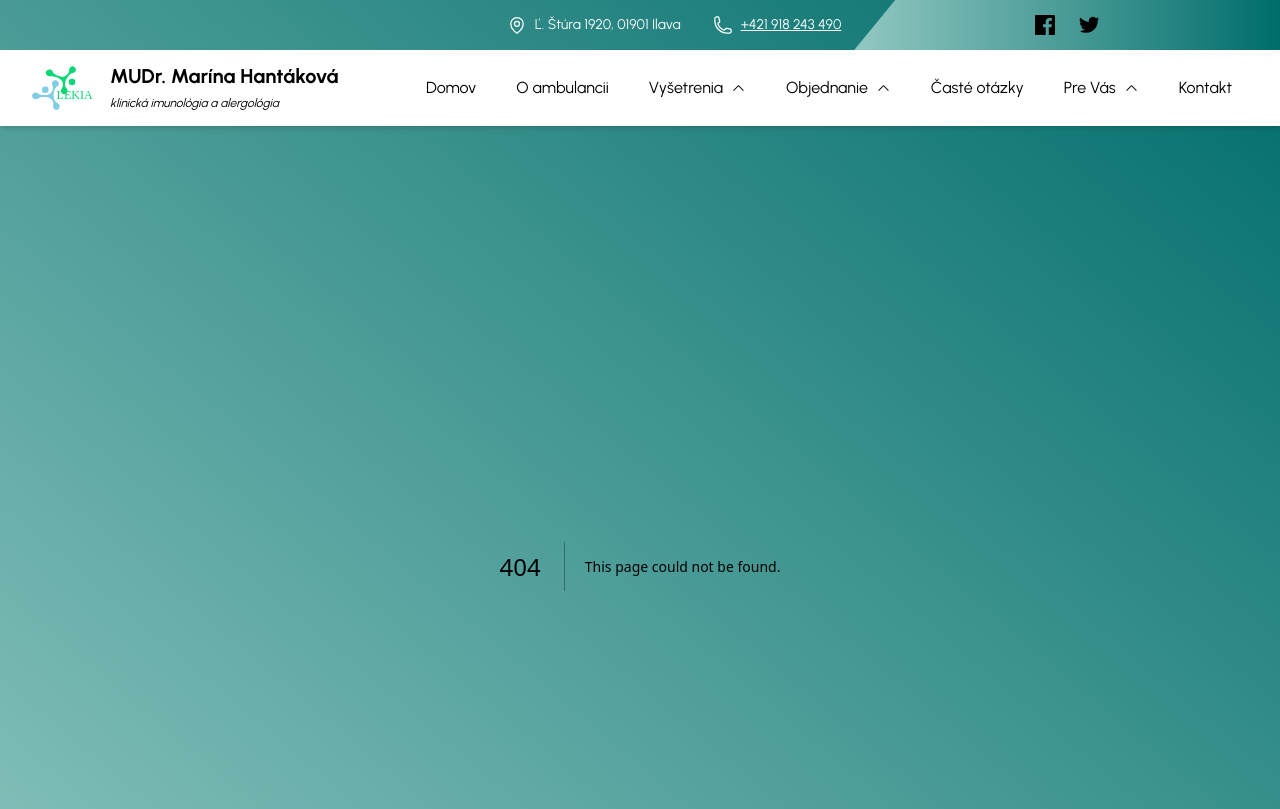
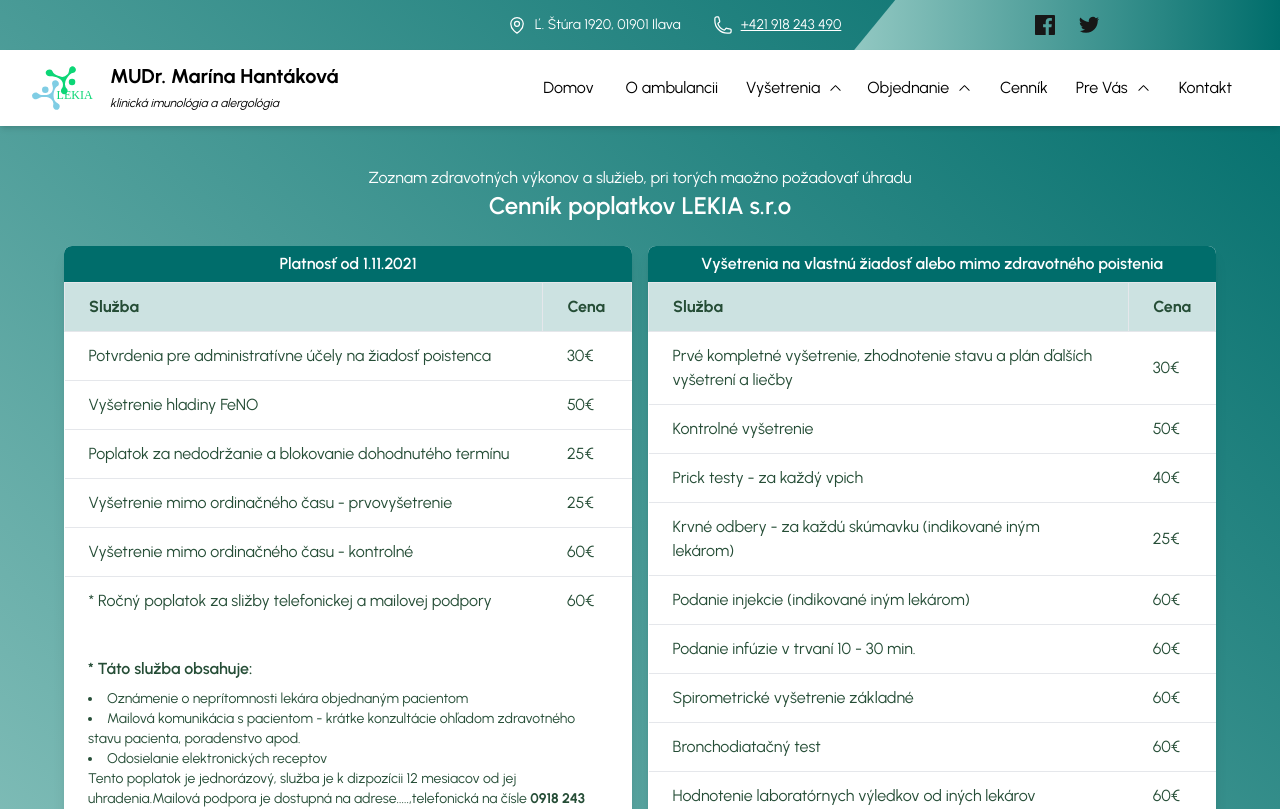
Before and after one commit to Edd224/my-doctor-website, a Next.js app: page /cost in a window 1280 px wide. Before the commit this address had no page. Shown: the top 809 px of the page. Built offline with nearby package versions, Linux system fonts and the light colour scheme.

Commit message:
cost, info hero

```diff
--- /dev/null
+++ b/app/cost/page.tsx
@@ -0,0 +1,95 @@
+'use client';
+
+const Cost = () => {
+    const services = [
+        { name: 'Potvrdenia pre administratívne účely na žiadosť poistenca', price: '30€' },
+        { name: 'Vyšetrenie hladiny FeNO', price: '50€' },
+        { name: 'Poplatok za nedodržanie a blokovanie dohodnutého termínu', price: '25€' },
+        { name: 'Vyšetrenie mimo ordinačného času - prvovyšetrenie', price: '25€' },
+        { name: 'Vyšetrenie mimo ordinačného času - kontrolné', price: '60€' },
+        { name: '* Ročný poplatok za sližby telefonickej a mailovej podpory', price: '60€' },
+    ];
+
+    const servicesTwo = [
+        { name: 'Prvé kompletné vyšetrenie, zhodnotenie stavu a plán ďalších vyšetrení a liečby', price: '30€' },
+        { name: 'Kontrolné vyšetrenie', price: '50€', info: 'Kompletná diagnostika' },
+        { name: 'Prick testy - za každý vpich', price: '40€' },
+        { name: 'Krvné odbery - za každú skúmavku (indikované iným lekárom)', price: '25€' },
+        { name: 'Podanie injekcie (indikované iným lekárom)', price: '60€' },
+        { name: 'Podanie infúzie v trvaní 10 - 30 min.', price: '60€' },
+        { name: 'Spirometrické vyšetrenie základné', price: '60€' },
+        { name: 'Bronchodiatačný test', price: '60€' },
+        { name: 'Hodnotenie laboratórnych výledkov od iných lekárov', price: '60€' },
+        { name: 'Individuálna konzultácia ohľadom zdrav.stavu, nevyžadujúca vyšetrenie, za každých začatých 15 min.', price: '60€' },
+        { name: 'Výdychový expozičný test na vyšetrenie laktózovej intolerancie alebo SIBO syndrómu', price: '60€' },
+        { name: 'Opätovné vystavenie receptu (pri strate alebo vypršaní platnosti', price: '60€' },
+
+    ];
+
+
+    return (
+        <section className="flex container flex-col items-center justify-center  text-text">
+            <span className="text-white text-center">Zoznam zdravotných výkonov a služieb, pri torých maožno požadovať úhradu</span>
+            <h2 className="text-2xl font-semibold mb-6 text-white text-center">Cenník poplatkov LEKIA s.r.o</h2>
+
+
+            <div className="flex flex-col sm:flex-row space-x-0 sm:space-x-4 space-y-4 sm:space-y-0 ">
+                <div className="w-full max-w-2xl bg-white shadow-lg rounded-lg overflow-hidden">
+                    <p className="text-center font-semibold text-sm sm:text-[16px] p-2  bg-primary text-white">Platnosť od 1.11.2021</p>
+                    <div className="px-4 sm:px-0">
+                        <table className="w-full border-collapse">
+                            <thead>
+                                <tr className="bg-primary/20">
+                                    <th className="text-left px-6 py-3 border">Služba</th>
+                                    <th className="text-left px-6 py-3 border">Cena</th>
+                                </tr>
+                            </thead>
+                            <tbody>
+                                {services.map((service, index) => (
+                                    <tr key={index} className="border-t">
+                                        <td className="px-6 py-3">{service.name}</td>
+                                        <td className="px-6 py-3">{service.price}</td>
+                                    </tr>
+                                ))}
+                            </tbody>
+                        </table>
+                        <div className="p-6">
+                            <h6 className="font-semibold my-2">* Táto služba obsahuje:</h6>
+                            <li className="text-sm">Oznámenie o neprítomnosti lekára objednaným pacientom</li>
+                            <li className="text-sm">Mailová komunikácia s pacientom - krátke konzultácie ohľadom zdravotného stavu pacienta, poradenstvo apod.</li>
+                            <li className="text-sm">Odosielanie elektronických receptov</li>
+                            <p className="text-sm">Tento poplatok je jednorázový, služba je k dizpozícii 12 mesiacov od jej uhradenia.Mailová podpora je dostupná na adrese.....,telefonická na čísle <strong>0918 243 490</strong> počas pracovnej doby ambulacie.</p>
+                        </div>
+                    </div>
+
+                </div>
+
+
+                <div className="w-full max-w-2xl bg-white shadow-lg rounded-lg overflow-hidden">
+                    <h3 className="text-center font-semibold text-nowrap text-sm sm:text-[16px] p-2 bg-primary text-white">Vyšetrenia na vlastnú žiadosť alebo mimo zdravotného poistenia</h3>
+                    <div className="px-4 sm:px-0">
+                        <table className="w-full border-collapse">
+                            <thead>
+                                <tr className="bg-primary/20">
+                                    <th className="text-left px-6 py-3 border">Služba</th>
+                                    <th className="text-left px-6 py-3 border">Cena</th>
+                                </tr>
+                            </thead>
+                            <tbody>
+                                {servicesTwo.map((service, index) => (
+                                    <tr key={index} className="border-t">
+                                        <td className="px-6 py-3 ">{service.name}</td>
+                                        <td className="px-6 py-3 ">{service.price}</td>
+                                    </tr>
+                                ))}
+                            </tbody>
+                        </table>
+                    </div>
+                </div>
+            </div>
+
+        </section>
+    );
+};
+
+export default Cost;
--- a/app/layout.tsx
+++ b/app/layout.tsx
@@ -13,7 +13,7 @@ const urbanist = Urbanist({
 
 
 export const metadata: Metadata = {
-  title: "Alergológ - Profesionálne služby alergológa",
+  title: "Alergológ - MUDr. Marína Hantáková",
   description: "Ponúkame diagnostiku a liečbu alergií pre jednotlivcov a firmy.",
   keywords: "alergológ, alergie, diagnostika, liečba alergií, zdravie",
   openGraph: {
--- a/app/page.tsx
+++ b/app/page.tsx
@@ -37,10 +37,10 @@ const Home: React.FC = () => {
 
   return (
     <section
-      className="relative h-[600px] 2xl:h-[800px] flex flex-col items-center justify-evenly px-8 bg-[url('/logo.svg')] bg-contain bg-center bg-no-repeat rounded-20"
+      className="relative h-auto 2xl:h-[800px] flex flex-col items-center justify-evenly px-8 bg-[url('/logo.svg')] bg-contain bg-center bg-no-repeat rounded-20"
     >
       {/* Zobrazenie údajov o ordinácii v ľavom hornom rohu */}
-      <div className="absolute top-0 left-0 p-4 bg-black/20 text-white text-sm sm:text-xl rounded-10 shadow-xl">
+      <div className="absolute top-0 left-0 p-2 bg-black/20 text-white text-sm sm:text-xl rounded-10 shadow-xl">
         {error ? (
           <p className="text-red-500">Chyba: {error}</p>
         ) : (
@@ -54,14 +54,43 @@ const Home: React.FC = () => {
         )}
       </div>
 
-      {/* <div className="relative text-left text-white shadow-xl backdrop-blur-md p-8 rounded-10 w-full sm:w-2/3">
-        <h1 className="text-3xl md:text-6xl font-black mb-4">
-          Vitajte na stránke vášho alergológa
-        </h1>
-        <p className="text-base md:text-lg max-w-2xl mb-4">
-          Poskytujeme profesionálne služby v oblasti diagnostiky a liečby alergií.
-        </p>
-      </div> */}
+      <div className="max-w-4xl sm:w-2/3  mt-[70px] pb-10 relative text-left text-text shadow-xl backdrop-blur-md p-6 rounded-10 ">
+        <h2 className="text-xl font-semibold mb-4">Ordinačné hodiny</h2>
+        <table className="w-full border-collapse border border-gray-300">
+          <thead>
+            <tr className="bg-white text-center">
+              <th className="border border-gray-300 px-4 py-2">Deň</th>
+              <th className="border border-gray-300 px-4 py-2">Ordinačné hodiny</th>
+              <th className="border border-gray-300 px-4 py-2">* Čistý ordinačný čas</th>
+            </tr>
+          </thead>
+          <tbody>
+            {[
+              { day: 'Pondelok', hours: '07:00 - 15:00', clean: '07:30 - 14:30' },
+              { day: 'Utorok', hours: '07:00 - 15:00', clean: '07:30 - 14:30' },
+              { day: 'Streda', hours: '07:00 - 15:00', clean: '07:30 - 14:30' },
+              { day: 'Štvrtok', hours: '07:00 - 15:00', clean: '07:30 - 14:30' },
+              { day: 'Piatok', hours: '07:00 - 15:00', clean: '07:30 - 09:30' },
+            ].map(({ day, hours, clean }) => (
+              <tr key={day} className="text-center">
+                <td className="border text-white border-gray-300 px-4 py-2">{day}</td>
+                <td className="border text-white border-gray-300 px-4 py-2">{hours}</td>
+                <td className="border text-white border-gray-300 px-4 py-2">{clean}</td>
+              </tr>
+            ))}
+          </tbody>
+        </table>
+        <div className="space-y-2 bg-white p-2">
+          <h4 className='text-xl text-text'>* Čistý ordinačný čas</h4>
+          <p>Čas, v ktorom lekár príjima pacientov za účelom poskytnutia zdravotnej starostlivosti v príslušnej ambulacii. Do čistého ordinačného času sa započítava čas ordinačných hodín schválených príslušným samosprávnym krajom, vyhradený na vyšetrenie pacientov.</p>
+          <p>Do čistého ordinačného času sa nezapočítava čas ordinačných hodín vyhradených na odbery, vyhodnocovanie výsledkov bez prítomnosti pacienta, admnistratívu a konziliárne vyšetrenia.</p>
+        </div>
+        <div className="mt-2">
+        <h3 className='text-text'>Lekár: <span className='font-bold text-xl sm:text-2xl text-nowrap'>MUDr.Marína Hantáková</span></h3>
+        <h4 className='text-text'>Zdravotná sestra: <span className='font-bold text-xl sm:text-2xl text-nowrap'>Marta Balážová</span></h4>
+      </div>
+
+      </div>
     </section>
   );
 };
--- a/public/data/menu.json
+++ b/public/data/menu.json
@@ -39,8 +39,8 @@
         ]
       },
       {
-        "title": "Časté otázky",
-        "link": "/faq"
+        "title": "Cenník",
+        "link": "/cost"
       },
       {
         "title": "Pre Vás",
--- a/src/components/Header.tsx
+++ b/src/components/Header.tsx
@@ -55,8 +55,8 @@ const Header: React.FC = () => {
         </button>
 
         {/* Desktop verzia */}
-        <nav className="hidden md:flex space-x-6">
-          <ul className="flex items-center space-x-2">
+        <nav className="hidden md:flex space-x-">
+          <ul className="flex items-center space-x-">
             {/* Dynamické vykresľovanie menu z JSON */}
             {menuData.menu.map((menuItem) => (
               <li
@@ -67,7 +67,7 @@ const Header: React.FC = () => {
               >
                 {menuItem.submenu ? (
                   <>
-                    <button className="flex items-center px-4 py-2 hover:scale-110">
+                    <button className="flex items-center px-3 py-2 hover:scale-110">
                       {menuItem.title}
                       <span
                         className={`ml-2 transition-transform duration-500 transform ${openDropdown === menuItem.title
```
